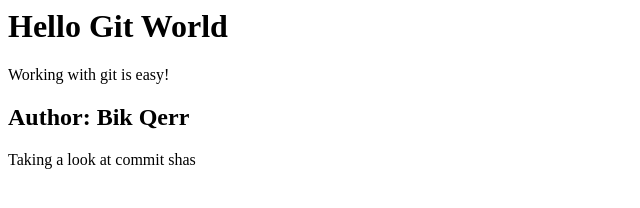
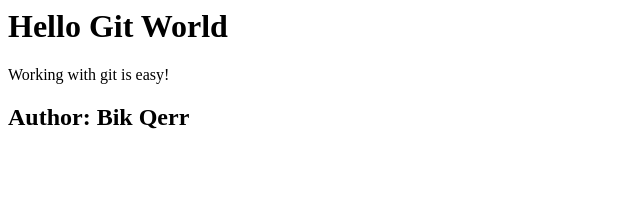
Before and after one commit to bikqerr/GitGitHubMasterclass, a plain HTML site: page index.html in a window 1280 px wide. Shown: the whole page, without its empty margins (0-640 px from the left). Drawn offline with Linux system fonts and the light colour scheme.

Commit message:
Po shikoj diff

```diff
--- a/index.html
+++ b/index.html
@@ -5,7 +5,3 @@
 </div>
 
 <h2>Author: Bik Qerr</h2>
-
-<div>
-    <p>Taking a look at commit shas</p>
-</div>
```
